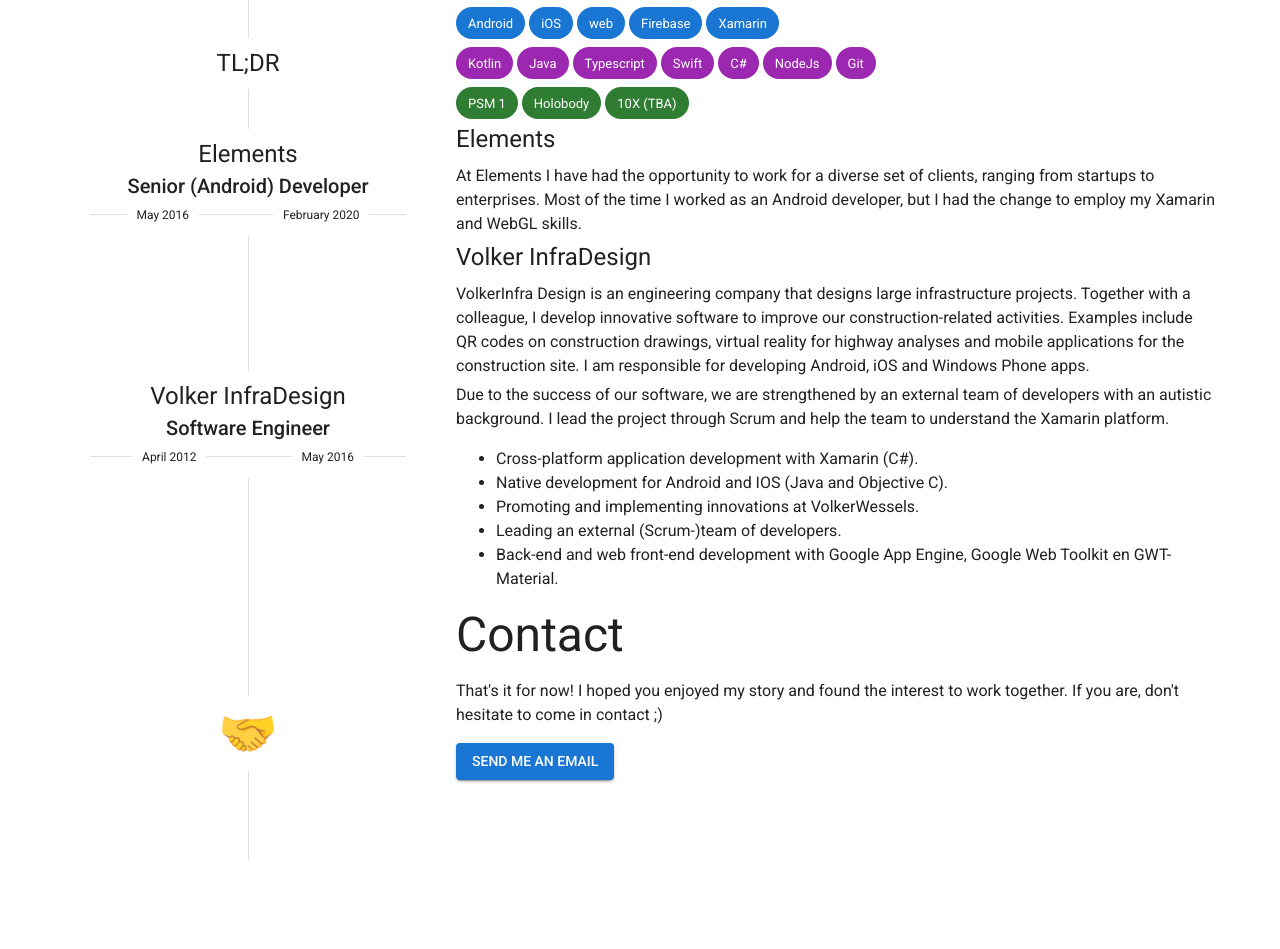
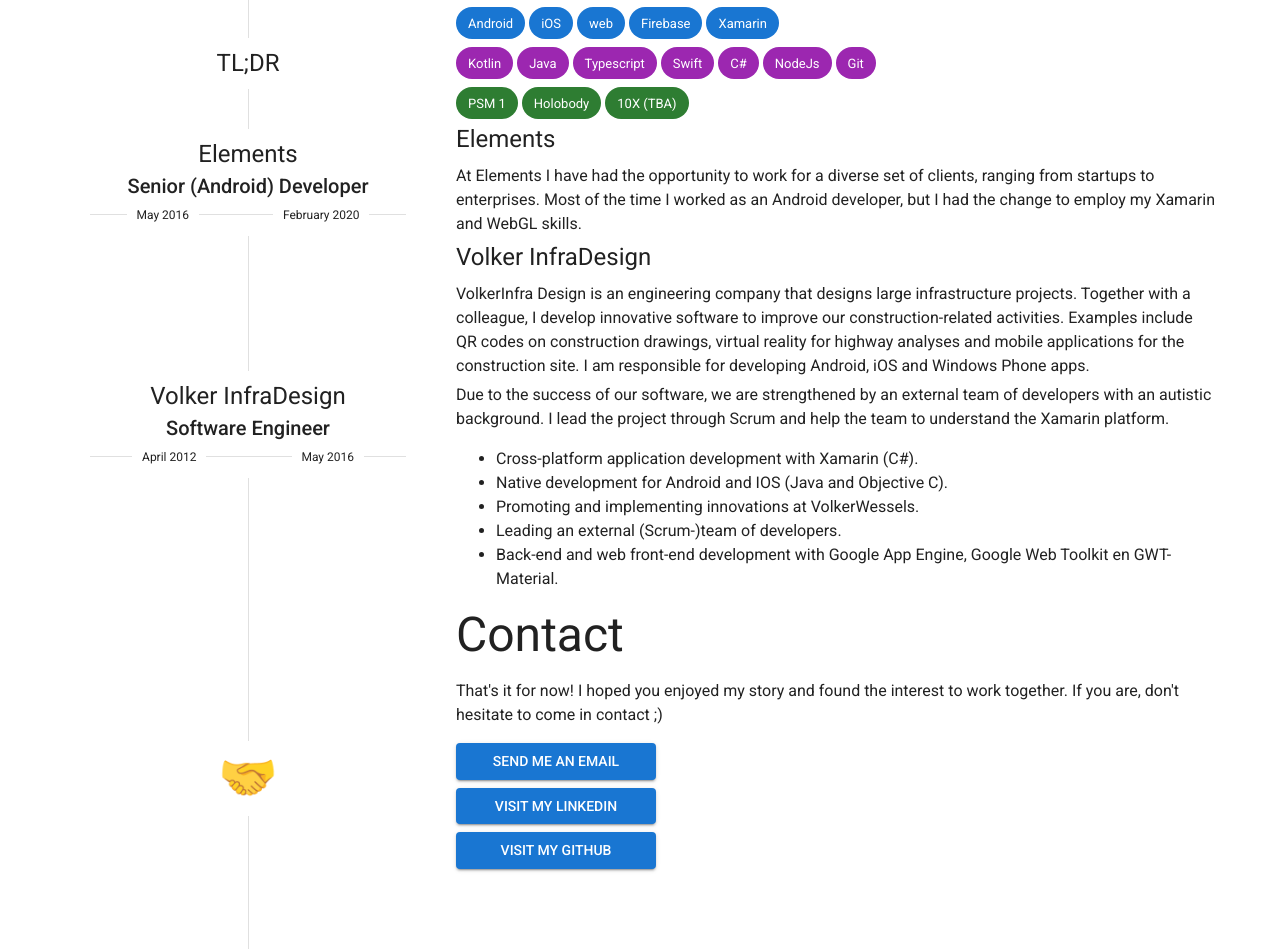
Before and after one commit to Lamartio/lamartio, a Gatsby site: page / in a window 1280 px wide. Shown: the part 1138-2087 px from the top of the page. Before the commit the page ends 1998 px from the top, so only its background shows below. Built offline with nearby package versions, Linux system fonts and the light colour scheme; Gatsby itself is replaced by a stand-in of ours.

Commit message:
Updates readme

```diff
--- a/src/components/Contact.tsx
+++ b/src/components/Contact.tsx
@@ -1,6 +1,6 @@
 import * as React from "react";
 import {FunctionComponent} from "react";
-import {Box, Button, Typography} from "@mui/material";
+import {Box, Button, Stack, Typography} from "@mui/material";
 import {Row} from "./Row";
 
 
@@ -13,12 +13,25 @@
             That's it for now! I hoped you enjoyed my story and found the interest to work together. If you are,
             don't hesitate to come in contact ;)
         </p>
-        <Button
-            component="span"
-            sx={{mx: 'auto'}}
-            variant="contained"
-            onClick={() => window.open("mailto:lamarti.danny@gmail.com")}>
-            Send me an email
-        </Button>
+        <Stack direction="column" spacing={1} sx={{width:200}}>
+                <Button
+                    component="span"
+                    variant="contained"
+                    onClick={() => window.open("mailto:lamarti.danny@gmail.com")}>
+                    send me an email
+                </Button>
+                <Button
+                    component="span"
+                    variant="contained"
+                    onClick={() => window.open("https://www.linkedin.com/in/dannylamarti")}>
+                    visit my LinkedIn
+                </Button>
+            <Button
+                component="span"
+                variant="contained"
+                onClick={() => window.open("https://github.com/Lamartio")}>
+                visit my Github
+            </Button>
+        </Stack>
         <Box sx={{my: 10}}/>
     </Row>
```
Also changed, not shown: README.md.
